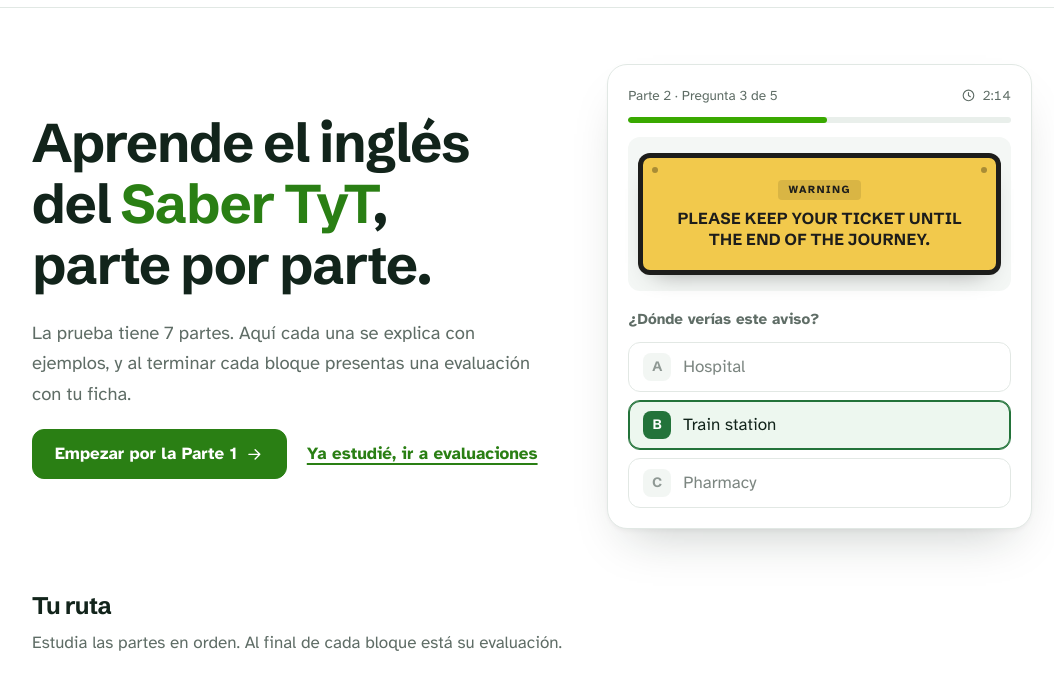
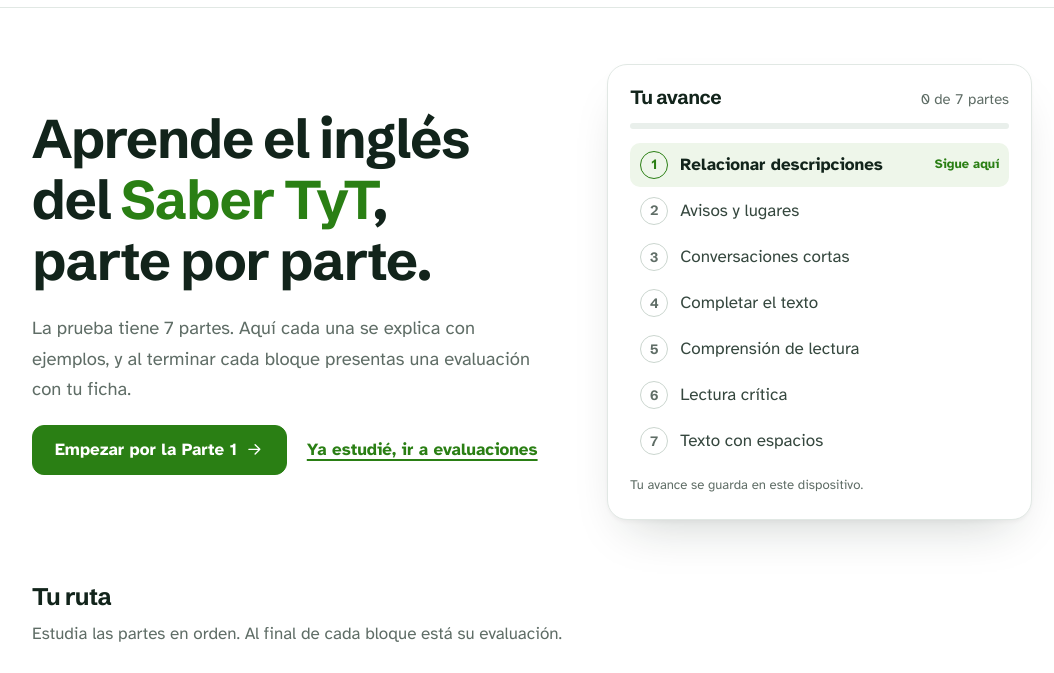
Before and after one commit to Julipv/english-tyt-sena, a plain HTML site: page index.html in a window 1280 px wide. Shown: the part 67-740 px from the top of the page, 108-1162 px from the left. Drawn offline with nearby package versions, Linux system fonts and the light colour scheme.

Commit message:
Inicio: panel 'Tu avance' en lugar de la pregunta de ejemplo

```diff
--- a/app.js
+++ b/app.js
@@ -5,6 +5,7 @@ const { normalizeName, flattenEvaluation, scoreAttempt, legacyPayload, assessmen
 const STORAGE_RESULTS = "englishChallengeResultsV1";
 const STORAGE_PROGRESS = "tytPracticeV2";
 const STORAGE_FINAL = "tytFinalInProgress";
+const STORAGE_SEEN = "tytSeenParts";
 const L = i => String.fromCharCode(65 + i);
 const BLOCKS = [
   { ev: "eval1", parts: [1, 2, 3], about: "Vocabulario, avisos y conversaciones cortas." },
@@ -82,20 +83,24 @@ const back = (label, action, extra = "") => `<button class="back" data-action="$
 // ───── vistas ─────
 function vHome() {
   const pending = read(STORAGE_FINAL, null);
+  const seen = read(STORAGE_SEEN, []);
+  const next = [1, 2, 3, 4, 5, 6, 7].find(n => !seen.includes(n));
+  const cta = !seen.length ? `<button class="btn" data-action="part" data-p="1">Empezar por la Parte 1 ${icon("arrow")}</button>`
+    : next ? `<button class="btn" data-action="part" data-p="${next}">Seguir con la Parte ${next} ${icon("arrow")}</button>`
+    : `<button class="btn" data-action="evals">Ir a las evaluaciones ${icon("arrow")}</button>`;
   return `<section class="hero">
     <div class="hero-copy">
       <h1>Aprende el inglés del <span class="hl">Saber TyT</span>, parte por parte.</h1>
       <p class="lead">La prueba tiene 7 partes. Aquí cada una se explica con ejemplos, y al terminar cada bloque presentas una evaluación con tu ficha.</p>
-      <div class="row"><button class="btn" data-action="part" data-p="1">Empezar por la Parte 1 ${icon("arrow")}</button><button class="link" data-action="evals">Ya estudié, ir a evaluaciones</button></div>
+      <div class="row">${cta}${next ? `<button class="link" data-action="evals">Ya estudié, ir a evaluaciones</button>` : ""}</div>
       ${pending ? `<div class="alert warn"><strong>Tienes la evaluación final en curso.</strong> <button class="link" data-action="resume-final">Continuar donde ibas</button></div>` : ""}
     </div>
-    <div class="preview" aria-hidden="true">
-      <div class="preview-top"><span>Parte 2 · Pregunta 3 de 5</span><span class="clock">${icon("clock")} 2:14</span></div>
-      <div class="bar"><span style="width:52%"></span></div>
-      <div class="sign-stage small">${sign({ kind: "warning", message: "Please keep your ticket until the end of the journey." })}</div>
-      <p class="label">¿Dónde verías este aviso?</p>
-      <div class="options"><div class="option dim"><span class="key">A</span>Hospital</div><div class="option right"><span class="key">B</span>Train station</div><div class="option dim"><span class="key">C</span>Pharmacy</div></div>
-    </div>
+    <aside class="progress-card" aria-label="Tu avance">
+      <div class="pc-head"><h2>Tu avance</h2><span>${seen.length} de 7 partes</span></div>
+      <div class="bar"><span style="width:${Math.round(seen.length / 7 * 100)}%"></span></div>
+      <ol class="pc-list">${Object.keys(parts).map(Number).map(n => `<li><button data-action="part" data-p="${n}" class="${seen.includes(n) ? "done" : n === next ? "next" : ""}"><span class="dot">${seen.includes(n) ? icon("check") : n}</span>${esc(parts[n].title)}${n === next ? `<em>Sigue aquí</em>` : ""}</button></li>`).join("")}</ol>
+      <p class="pc-note">Tu avance se guarda en este dispositivo.</p>
+    </aside>
   </section>
 
   <section class="route">
@@ -300,7 +305,12 @@ document.addEventListener("click", e => {
   if (!b) return;
   const a = b.dataset.action;
   if (a === "home" || a === "keys" || a === "evals") return go(a);
-  if (a === "part") { lessonPick = {}; return go("part", { p: Number(b.dataset.p) }); }
+  if (a === "part") {
+    const p = Number(b.dataset.p);
+    const seen = read(STORAGE_SEEN, []);
+    if (!seen.includes(p)) save(STORAGE_SEEN, [...seen, p]);
+    lessonPick = {}; return go("part", { p });
+  }
   if (a === "practice") {
     const part = Number(b.dataset.p), set = Number(b.dataset.s);
     return startQuiz({ kind: "practice", part, set, title: `Práctica ${set + 1}`, sections: [practiceSection(part, set)] });
--- a/style.css
+++ b/style.css
@@ -75,10 +75,6 @@ p { margin: 0 0 1em; }
 /* inicio */
 .hero { position: relative; display: grid; grid-template-columns: 1.1fr .9fr; gap: 56px; align-items: center; padding: 24px 0 64px; }
 .hl { color: var(--brand); }
-.preview { padding: 20px; background: #fff; border: 1px solid var(--line); border-radius: 20px; box-shadow: 0 2px 4px rgb(18 36 27 / .04), 0 24px 48px -22px rgb(18 36 27 / .25); }
-.preview-top { display: flex; justify-content: space-between; color: var(--muted); font-size: .85rem; }
-.preview .options { gap: 8px; }
-.preview .option { min-height: 44px; cursor: default; }
 @media (max-width: 860px) { .hero { grid-template-columns: 1fr; gap: 36px; padding-bottom: 40px; } }
 
 .route { max-width: 760px; }
@@ -268,3 +264,20 @@ input:focus, select:focus { outline: none; border-color: var(--brand); box-shado
 .toast.show { transform: translate(-50%, 0); visibility: visible; }
 .toast.error { background: var(--bad); }
 @media (prefers-reduced-motion: reduce) { *, *::before, *::after { transition: none !important; } }
+
+/* panel "Tu avance" del inicio */
+.progress-card { padding: 22px; background: #fff; border: 1px solid var(--line); border-radius: 20px; box-shadow: 0 2px 4px rgb(18 36 27 / .04), 0 24px 48px -22px rgb(18 36 27 / .22); }
+.pc-head { display: flex; justify-content: space-between; align-items: baseline; gap: 12px; }
+.pc-head h2 { margin: 0; font-size: 1.2rem; }
+.pc-head span { color: var(--muted); font-size: .92rem; font-variant-numeric: tabular-nums; }
+.progress-card .bar { margin: 12px 0 14px; }
+.pc-list { list-style: none; margin: 0; padding: 0; display: grid; gap: 2px; }
+.pc-list button { display: flex; align-items: center; gap: 12px; width: 100%; padding: 8px 10px; border: 0; border-radius: 10px; background: none; text-align: left; color: var(--ink-2); transition: background-color .15s; }
+.pc-list button:hover { background: var(--soft); }
+.pc-list .dot { display: grid; place-items: center; flex: none; width: 28px; height: 28px; border-radius: 50%; border: 1px solid var(--line-2); font: 700 .85rem var(--head); color: var(--muted); }
+.pc-list .done { color: var(--muted); }
+.pc-list .done .dot { background: var(--brand); border-color: var(--brand); color: #fff; }
+.pc-list .next { background: var(--brand-soft); color: var(--ink); font-weight: 700; }
+.pc-list .next .dot { border-color: var(--brand); color: var(--brand); }
+.pc-list em { margin-left: auto; font-style: normal; font-size: .8rem; font-weight: 700; color: var(--brand); white-space: nowrap; }
+.pc-note { margin: 12px 0 0; color: var(--muted); font-size: .82rem; }
```
